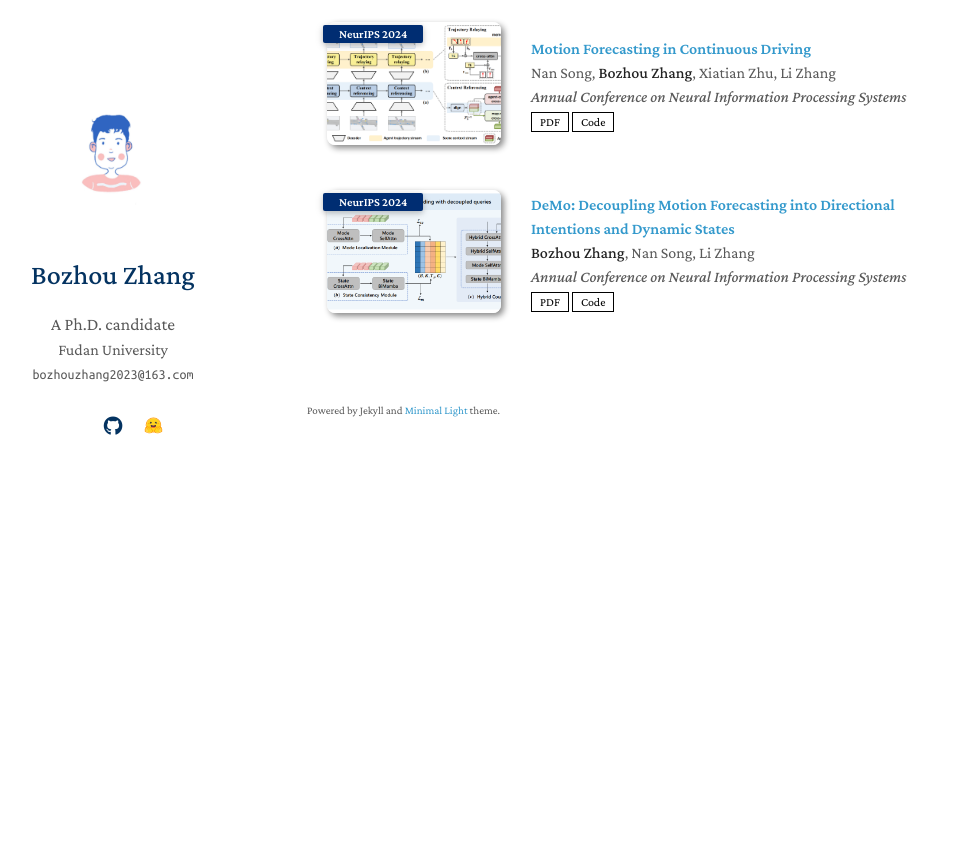
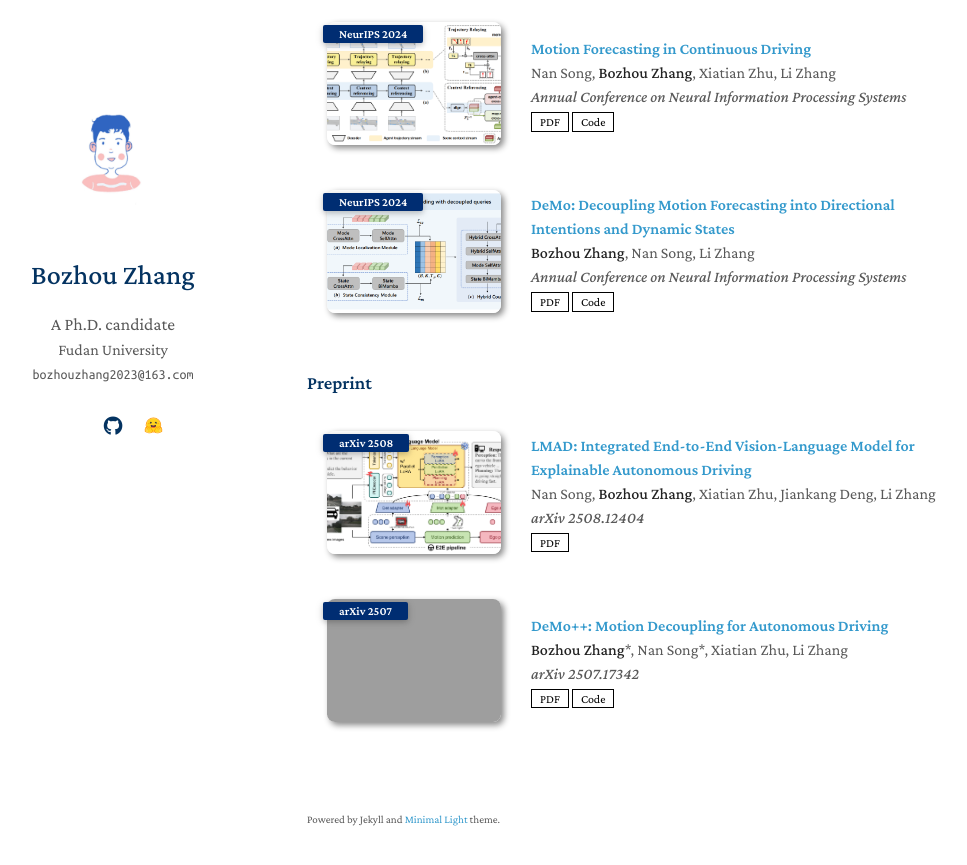
Before and after one commit to Zbozhou/Zbozhou.github.io, a Jekyll site: the page built from index.md, in a window 1280 px wide and 900 px high, scrolled down 2080 px. Shown: the top 865 px of the window, without its empty margins (163-1130 px from the left). Built offline with Jekyll 4.4.1, drawn with Linux system fonts in a browser that asks for light colours; a style sheet for code colours, icons or effects is not loaded; our own code applies the rules of GitHub Pages for plain Markdown files; before the commit the page ends 2571 px from its top, so only the background shows below that; grey boxes are pictures that could not be loaded.

Commit message:
Add preprint section and LMAD teaser image

```diff
--- a/_data/publications.yml
+++ b/_data/publications.yml
@@ -90,10 +90,19 @@ autonomous_driving:
     code: https://github.com/fudan-zvg/DeMo
     image: assets/img/zbz/2024neurips_demo.PNG
 
-  # - title: 'DeMo++: Motion Decoupling for Autonomous Driving'
-  #   authors: <strong>Bozhou Zhang</strong>*, Nan Song*, Xiatian Zhu, Li Zhang
-  #   conference_short: arXiv 2025
-  #   conference: arXiv preprint
-  #   pdf: https://arxiv.org/abs/2507.17342
-  #   code: https://github.com/fudan-zvg/DeMo
-  #   image: assets/img/zbz/2025arxiv_demoplus.png
+preprint:
+
+  - title: 'LMAD: Integrated End-to-End Vision-Language Model for Explainable Autonomous Driving'
+    authors: Nan Song, <strong>Bozhou Zhang</strong>, Xiatian Zhu, Jiankang Deng, Li Zhang
+    conference_short: arXiv 2508
+    conference: arXiv 2508.12404
+    pdf: https://arxiv.org/abs/2508.12404
+    image: assets/img/zbz/2025arxiv_lmad.png
+
+  - title: 'DeMo++: Motion Decoupling for Autonomous Driving'
+    authors: <strong>Bozhou Zhang</strong>*, Nan Song*, Xiatian Zhu, Li Zhang
+    conference_short: arXiv 2507
+    conference: arXiv 2507.17342
+    pdf: https://arxiv.org/abs/2507.17342
+    code: https://github.com/fudan-zvg/DeMo
+    image: assets/img/zbz/2025arxiv_demoplus.png
--- a/_includes/publications.md
+++ b/_includes/publications.md
@@ -109,3 +109,56 @@
 
 </ol>
 </div>
+
+<h3 style="margin: 20px 0px 10px;">Preprint</h3>
+
+<div class="publications">
+<ol class="bibliography">
+
+{% for link in site.data.publications.preprint %}
+
+<li>
+<div class="pub-row">
+  <div class="col-sm-3 abbr" style="position: relative;padding-right: 15px;padding-left: 15px;">
+    {% if link.image %}
+    <img src="{{ link.image }}" class="teaser img-fluid z-depth-1" style="width=100;height=40%">
+    {% endif %}
+    {% if link.conference_short %}
+    <abbr class="badge">{{ link.conference_short }}</abbr>
+    {% endif %}
+  </div>
+  <div class="col-sm-9" style="position: relative;padding-right: 15px;padding-left: 20px;">
+      <div class="title"><a href="{{ link.pdf }}">{{ link.title }}</a></div>
+      <div class="author">{{ link.authors }}</div>
+      <div class="periodical"><em>{{ link.conference }}</em>
+      </div>
+    <div class="links">
+      {% if link.pdf %}
+      <a href="{{ link.pdf }}" class="btn btn-sm z-depth-0" role="button" target="_blank" style="font-size:12px;">PDF</a>
+      {% endif %}
+      {% if link.code %}
+      <a href="{{ link.code }}" class="btn btn-sm z-depth-0" role="button" target="_blank" style="font-size:12px;">Code</a>
+      {% endif %}
+      {% if link.page %}
+      <a href="{{ link.page }}" class="btn btn-sm z-depth-0" role="button" target="_blank" style="font-size:12px;">Project Page</a>
+      {% endif %}
+      {% if link.bibtex %}
+      <a href="{{ link.bibtex }}" class="btn btn-sm z-depth-0" role="button" target="_blank" style="font-size:12px;">BibTex</a>
+      {% endif %}
+      {% if link.notes %}
+      <strong> <i style="color:#e74d3c">{{ link.notes }}</i></strong>
+      {% endif %}
+      {% if link.others %}
+      {{ link.others }}
+      {% endif %}
+    </div>
+  </div>
+</div>
+</li>
+
+<br>
+
+{% endfor %}
+
+</ol>
+</div>
```
Also changed, not shown: assets/img/zbz/2025arxiv_lmad.png (added).
